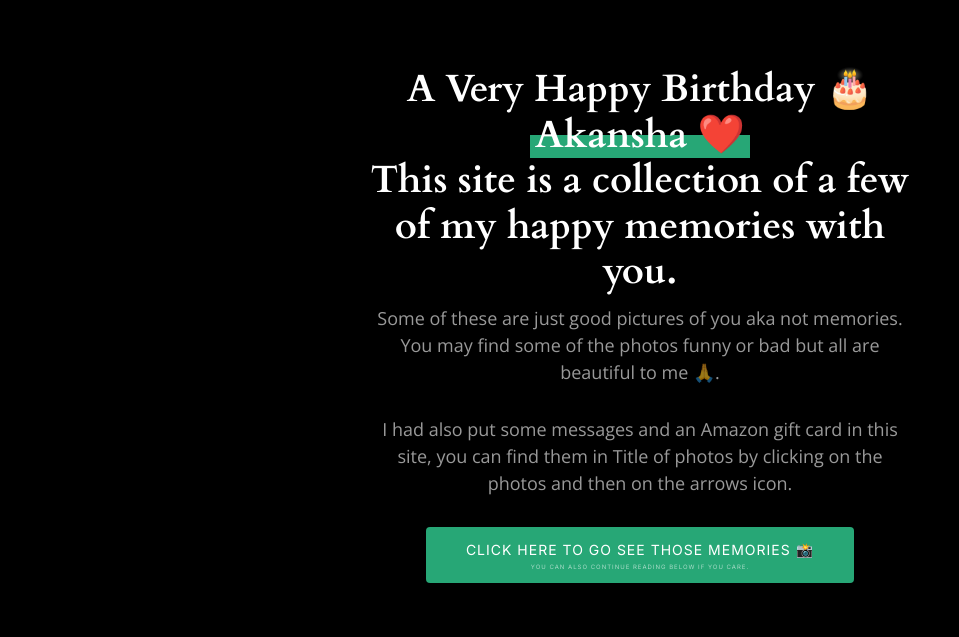
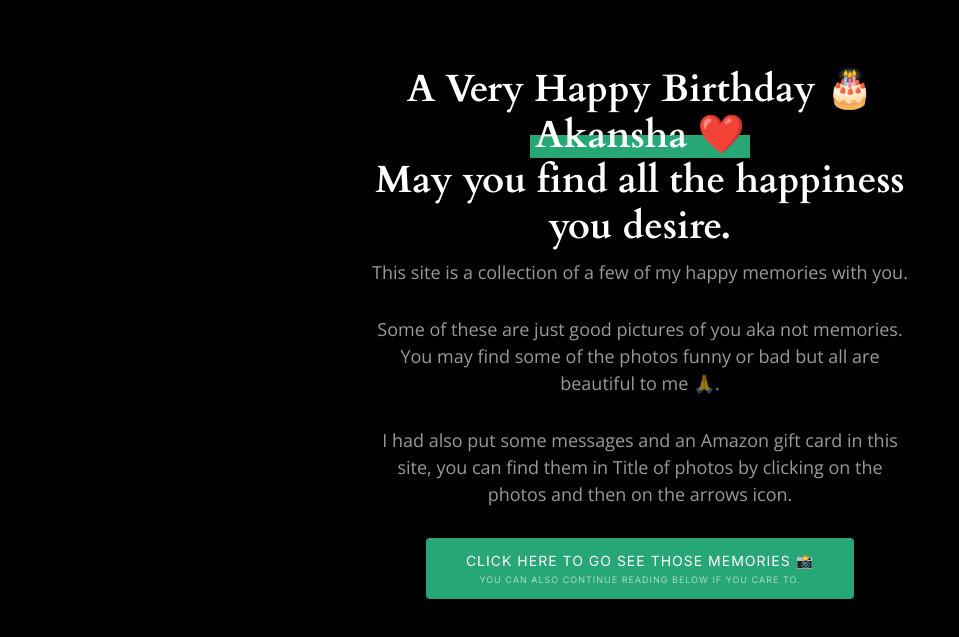
Before and after one commit to HbdAkansha/HbdAkansha.github.io, a plain HTML site: page index.html in a window 1280 px wide. Shown: the part 73-710 px from the top of the page, without its empty margins (0-959 px from the left). Drawn offline with nearby package versions, Linux system fonts and the light colour scheme.

Commit message:
Changed some test messages

```diff
--- a/index.html
+++ b/index.html
@@ -40,11 +40,12 @@
     <div class="container">
       <div class="row justify-content-center">
         <div class="col-lg-6 text-center">
-          <h2>A Very Happy Birthday 🎂 <span>Akansha ❤️</span><br>This site is a collection of a few of my happy memories with you.</h2>
+          <h2>A Very Happy Birthday 🎂 <span>Akansha ❤️</span><br>May you find all the happiness you desire.</h2>
+          <p>This site is a collection of a few of my happy memories with you.</p>
           <p>Some of these are just good pictures of you aka not memories. You may find some of the photos funny or bad but all are beautiful to me 🙏.</p>
           <p>I had also put some messages and an Amazon gift card in this site, you can find them in Title of photos by clicking on the photos and then on the arrows icon.</p>
           <a id="gotomemories" href="gallery.html" class="btn-get-started">Click here to go see those memories 📸
-            <p style="font-size: 6px; margin-bottom: 0px; margin-top: 2px;">You can also continue reading below if you care.</p>
+            <p style="font-size: 9px; margin-bottom: 0px; margin-top: 2px;">You can also continue reading below if you care to.</p>
           </a>
           <div style="height: 800px;"></div>
           <p style="font-size: 14px;">Oh So you care? I am relieved to be honest. After some "<strong>friend</strong>" gifted you that plant I had no Idea what to gift you. So I don't know why 🤷‍♀️, but I decided to make this site 🤦‍♂️. I have spent two nights making this site so it is not the best I could do, but I hope you like it.
```
Also changed, not shown: gallery.html (+1 -1 lines).
